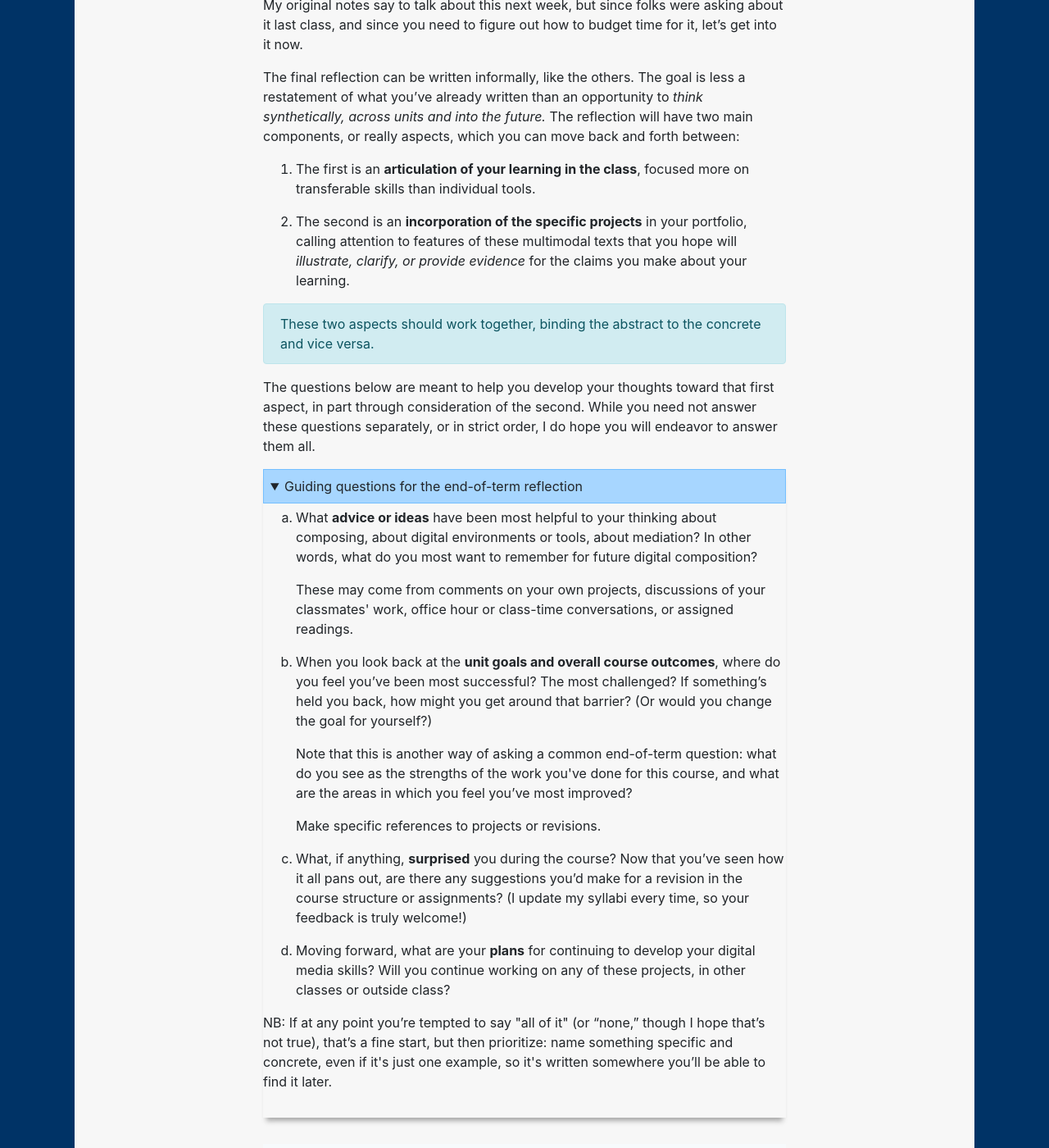
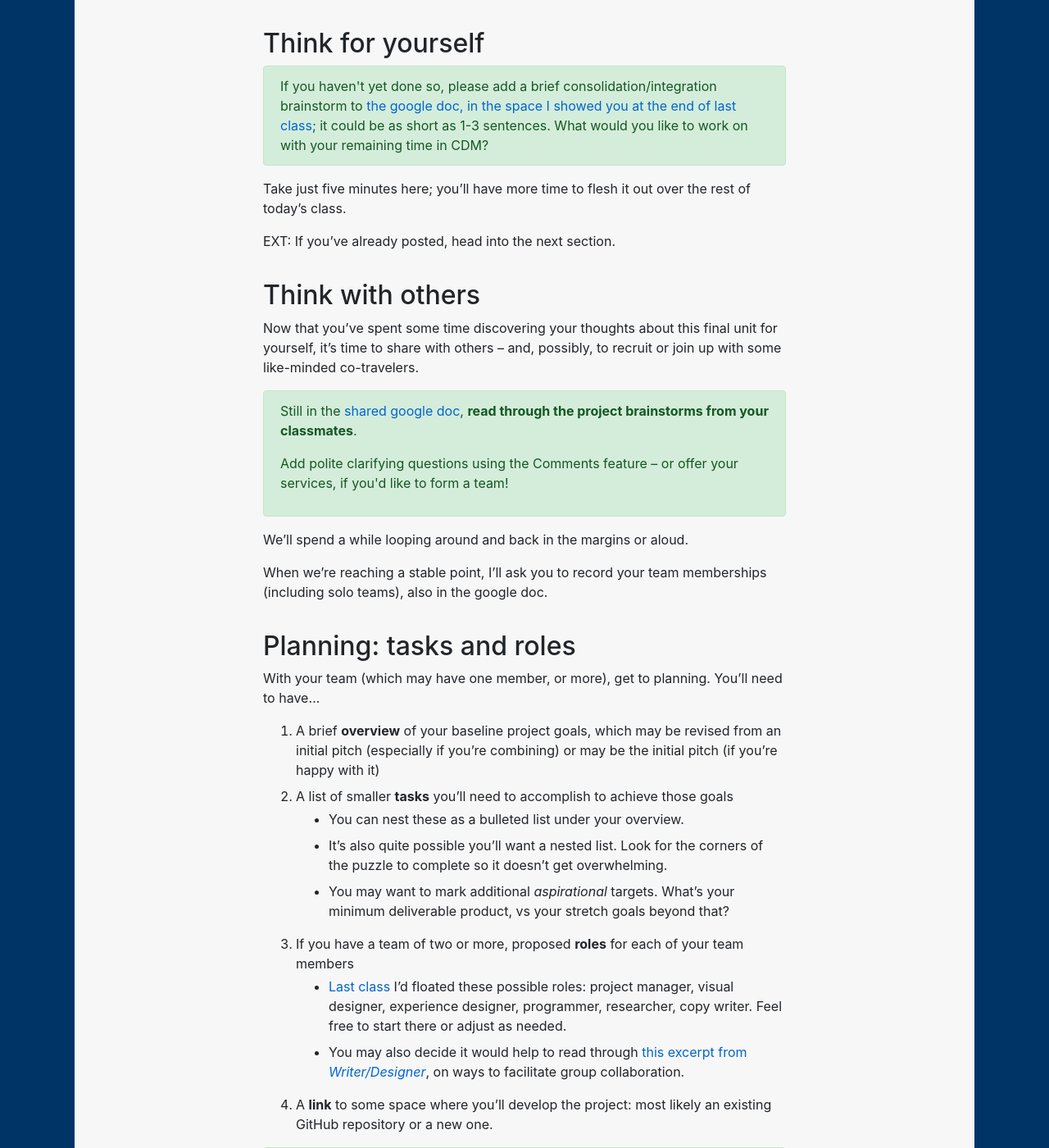
Before and after one commit to benmiller314/cdm2025spring, a Jekyll site: the page built from old-plans/lesson-25.md, in a window 1280 px wide and 1400 px high, scrolled down 686 px. Shown: the whole window at 82% size. Built offline with Jekyll 4.4.1, drawn with Linux system fonts in a browser that asks for light colours; our own code applies the rules of GitHub Pages for plain Markdown files; some of the changed text lies outside the part shown.

Commit message:
update pitch market for 2025spring

```diff
--- a/old-plans/lesson-25.md
+++ b/old-plans/lesson-25.md
@@ -1,24 +1,39 @@
 # Consolidation Unit Pitch Market and Studio
 
-**Work to have done**: Submit final-for-now website, with source files, and [reflection]({{site.github.issues_url}}); read Paul Ford [on the pleasures of reading git commit histories](https://www.nytimes.com/2019/06/11/magazine/letter-of-recommendation-bug-fixes-git.html); begin preparing for your final portfolio and a consolidation project to include in it
+<section class="prereqs">
+    <details><summary><strong>Texts to have read</strong></summary>
+        <ul>
+            <li>Paul Ford <a href="https://www.nytimes.com/2019/06/11/magazine/letter-of-recommendation-bug-fixes-git.html">on the pleasures of reading git commit histories</a></li>
+            <li>Your own git / GitHub revision history</li>
+        </ul>
+    </details>
+    <details><summary><strong>Work to have achieved</strong></summary>
+        <ul>
+            <li>Work through the questions from <a href="lesson-23#ext-studio">the EXT at the end of lesson 23</a>: what are the parts of the project? what assets will you need to find? etc</li>
+            <li>Write a brief project pitch, and post it to the <a href="https://bit.ly/cdm{{site.course.slugterm}}-notes">shared google doc</a></li>
+        </ul>
+    </details>
+</section>
+
 
 **Plan for the day**:
 
-1. About those final reflections
-2. Have an idea
-3. Review, respond, recruit
-4. Tasks and roles
-5. Studio time
+<!-- 1. Guidelines for final reflections -->
+1. Think for yourself
+2. Think with others
+3. Make a plan
+    * Tasks and roles for the project overall
+    * Goals for just today
+4. Studio time
 
+<!--
 ## About those final reflections
-
-My original notes say to talk about this next week, but since folks were asking about it last class, and since you need to figure out how to budget time for it, let's get into it now.
 
 The final reflection can be written informally, like the others. The goal is less a restatement of what you’ve already written than an opportunity to _think synthetically, across units and into the future._ The reflection will have two main components, or really aspects, which you can move back and forth between:
 
-1.	The first is an **articulation of your learning in the class**, focused more on transferable skills than individual tools.
+1. An **articulation of your learning in the class**, focused more on transferable skills than individual tools.
 
-2.	The second is an **incorporation of the specific projects** in your portfolio, calling attention to features of these multimodal texts that you hope will _illustrate, clarify, or provide evidence_ for the claims you make about your learning.
+2. An **incorporation of the specific projects** in your portfolio, calling attention to features of these multimodal texts that you hope will _illustrate, clarify, or provide evidence_ for the claims you make about your learning.
 
 <div class="alert alert-info">
 These two aspects should work together, binding the abstract to the concrete and vice versa.</div>
@@ -28,21 +43,25 @@ The questions below are meant to help you develop your thoughts toward that firs
 <details open><summary>Guiding questions for the end-of-term reflection</summary>
 
 <ol class="lalpha">
-<li><p>What <strong>advice or ideas</strong> have been most helpful to your thinking about composing, about digital environments or tools, about mediation? In other words, what do you most want to remember for future digital composition? </p>
+    <li>
+        <p>What <strong>advice or ideas</strong> have been most helpful to your thinking about composing, about digital environments or tools, about mediation? In other words, what do you most want to remember for future digital composition? </p>
 
-<p>These may come from comments on your own projects, discussions of your classmates' work, office hour or class-time conversations, or assigned readings. </p>
-</li>
+        <p>These may come from comments on your own projects, discussions of your classmates' work, office hour or class-time conversations, or assigned readings. </p>
+    </li>
+    <li>
+        <p>When you look back at the <strong>unit goals and overall course outcomes</strong>, where do you feel you’ve been most successful? The most challenged? If something’s held you back, how might you get around that barrier? (Or would you change the goal for yourself?) </p>
 
-<li><p>When you look back at the <strong>unit goals and overall course outcomes</strong>, where do you feel you’ve been most successful? The most challenged? If something’s held you back, how might you get around that barrier? (Or would you change the goal for yourself?) </p>
+        <p>Note that this is another way of asking a common end-of-term question: what do you see as the strengths of the work you've done for this course, and what are the areas in which you feel you’ve most improved? </p>
 
-<p>Note that this is another way of asking a common end-of-term question: what do you see as the strengths of the work you've done for this course, and what are the areas in which you feel you’ve most improved? </p>
-
-<p>Make specific references to projects or revisions.</p>
-</li>
-
-<li><p>What, if anything, <strong>surprised</strong> you during the course? Now that you’ve seen how it all pans out, are there any suggestions you’d make for a revision in the course structure or assignments? (I update my syllabi every time, so your feedback is truly welcome!)</p></li>
-
-<li><p>Moving forward, what are your <strong>plans</strong> for continuing to develop your digital media skills? Will you continue working on any of these projects, in other classes or outside class?</p></li>
+        <p>Make specific references to projects or revisions.</p>
+    </li>
+    <li>
+        <p>What, if anything, <strong>surprised</strong> you during the course? Now that you’ve seen how it all pans out, are there any suggestions you’d make for a revision in the course structure or assignments? (I update my syllabi every time, so your feedback is truly welcome!)</p>
+    </li>
+    <li>
+        <p>Moving forward, what are your <strong>plans</strong> for continuing to develop your digital media skills? Will you continue working on any of these projects, in other classes or outside class?
+        </p>
+    </li>
 </ol>
 
 <p>NB: If at any point you’re tempted to say "all of it" (or “none,” though I hope that’s not true), that’s a fine start, but then prioritize: name something specific and concrete, even if it's just one example, so it's written somewhere you’ll be able to find it later.</p>
@@ -50,20 +69,21 @@ The questions below are meant to help you develop your thoughts toward that firs
 </details>
 
 <aside class="smaller">
-NB: Should you want it, I have a <a href="{{site.github.url}}/uploads/handout--final-portfolio-prompt.docx?raw=true">handout</a> summing up the above information, including the guiding questions for reflection and a checklist for submitting the final portfolio.
+NB: Should you want it, I have a <a href="../uploads/handout--final-portfolio-prompt.docx?raw=true">handout</a> summing up the above information, including the guiding questions for reflection and a checklist for submitting the final portfolio.
 </aside>
 
 
 What questions, comments, or concerns do you have about this now?
-
+-->
 
 ## Think for yourself
 
-<div class="alert alert-success">If you haven't yet done so, please add a brief consolidation/integration brainstorm to <a href="https://bit.ly/cdm{{site.course.slugterm}}-notes#heading=h.leh3pxuj6n6n">the google doc, in the space I showed you at the end of last class</a>; it could be as short as 1-3 sentences. What would you like to work on with your remaining time in CDM?</div>
+<div class="alert alert-success">If you haven't yet done so, please add a brief consolidation/integration brainstorm to <a href="https://bit.ly/cdm{{site.course.slugterm}}-notes">the google doc, in the space I showed you at the end of last class</a>; it could be as short as 1-3 sentences. What would you like to work on with your remaining time in CDM?</div>
 
 Take just five minutes here; you'll have more time to flesh it out over the rest of today's class.
 
-EXT: If you've already posted, read below about Tasks and Roles, and start brainstorming toward those.
+EXT: If you've already posted, head into the next section.
+
 
 ## Think with others
 
@@ -83,51 +103,55 @@ When we're reaching a stable point, I'll ask you to record your team memberships
 
 With your team (which may have one member, or more), get to planning. You'll need to have...
 
-1. a brief **overview** of your baseline project goals, which may be revised from an initial pitch
-2. a list of smaller **tasks** you'll need to accomplish to achieve those goals
-3. proposed **roles** for each of your team members, if you have a team of two or more
-  - [Last class](lesson-24#roles-and-reflection-15-min) I'd floated these possible roles: project manager, visual designer, experience designer, programmer, researcher, copy writer. Feel free to start there or adjust as needed.
-  - You may also decide it would help to read through [this excerpt from _Writer/Designer_](https://pitt.box.com/s/96l347yyrx2e69lkx635bl0jac4beaye), on ways to facilitate group collaboration.
-4. a **link** to some space where you'll develop the project: most likely an existing GitHub repository or a new one.
+1. A brief **overview** of your baseline project goals, which may be revised from an initial pitch (especially if you're combining) or may be the initial pitch (if you're happy with it)
+2. A list of smaller **tasks** you'll need to accomplish to achieve those goals
+    - You can nest these as a bulleted list under your overview.
+    - It's also quite possible you'll want a nested list. Look for the corners of the puzzle to complete so it doesn't get overwhelming.
+    - You may want to mark additional _aspirational_ targets. What's your minimum deliverable product, vs your stretch goals beyond that?
+3. If you have a team of two or more, proposed **roles** for each of your team members
+    - [Last class](lesson-23#roles-and-reflection-15-min) I'd floated these possible roles: project manager, visual designer, experience designer, programmer, researcher, copy writer. Feel free to start there or adjust as needed.
+    - You may also decide it would help to read through [this excerpt from _Writer/Designer_](https://pitt-my.sharepoint.com/:b:/g/personal/millerb_pitt_edu/EWCA_Mf-WlVOhdrDM0Qi-LwBF2ej1e93f13CS5qhgNhVNg?e=vKhpBC), on ways to facilitate group collaboration.
+4. A **link** to some space where you'll develop the project: most likely an existing GitHub repository or a new one.
 
-Optionally, you can add
-<ol start="5"><li>more aspirational stretch goals beyond those above.</li></ol>
 
 <div class="alert alert-success">
-<p>Please <strong>post these plans to the <a href="http://bit.ly/cdm{{site.course.slugterm}}-notes#heading=h.6f9bfwj0alnl">google doc</a> by the end of today's class.</strong></p>
+<p>Please <strong>post these plans to the <a href="https://bit.ly/cdm{{site.course.slugterm}}-notes">google doc</a> by the end of today's class.</strong> If you're starting a new repo, they could also go in your new README.</p>
 <!--
 <p>Please use the section below the names so I can more easily scoop up the group memberships for Thursday's Zoom rooms. I also recommend posting a copy of your plan in your project's README – but don't forget to post that link where I can find it!</p> -->
 </div>
 
 
-## EXT: Studio time
+## Studio time
 
-When you're ready to move on, I'll get out of your way. :¬)
+If you're ready to move on and time allows, I'll get out of your way. :¬)
 
-### Set goals for today
+### Choose a subset of your goals for today
 
-As is our custom, please [write down your goals](https://bit.ly/cdm{{site.course.slugterm}}-notes#heading=h.oote2j8rs4ib) for in-class time at the beginning of your work session, and expect to come back at the end with an update. Of the tasks you've chosen, which can you achieve in class today? If none, how will you use class time to set yourself up for success moving forward?
+As is our custom, please [write down _today's_ goals](https://bit.ly/cdm{{site.course.slugterm}}-notes#heading=h.oote2j8rs4ib) for in-class time at the beginning of your work session, and expect to come back at the end with an update:
+* Of the tasks you've listed, which can you achieve in class today?
+* If none, how will you use class time to set yourself up for success moving forward? (See below for some possible reading you could do.)
+
 
 I'll float around, as usual.
 
-
-### Remember your resources
-
-Don't forget that there are some pre-compiled [ Resources](../resources) that might be useful...
-
-And please let me know if you find any more to share!
+<div class="alert alert-info">
+Don't forget that there are some pre-compiled <a href="../resources">Resources</a> that might be useful... and please let me know if you find any more to share!
+</div>
 
 ### Exit note
 
-Five minutes before the end of class, please loop back to the google doc and make an updated plan: what do you want to have finished for Tuesday?
+Five minutes before the end of class, please loop back to the google doc and make an updated plan: what do you want to have finished for Monday? By Wednesday, when we next have class?
 
 
 ## Homework for next time
+
+<div class="alert alert-danger"><span style="color: #c51100;">Reminder: Ben will be traveling next week because of Passover, so Monday's class and office hours (April 14) are <em>canceled</em>.</span></div>
 
 * **Continue** with whatever work you set out for yourself to consolidate, integrate, and ideally deepen your learning this semester.
 * Post a **preview** – a beginning – to the repo you linked to in today's class.
   - If you're revising, this means you should **push at least one new commit.**
   - I'm going by project, not person, so teams should divide the labor appropriately... and hold each other to the agreements you've made.
 
-* EXT: If you haven't yet done so, and you have more time now that it's the weekend, please do the Ford reading and commit history activity from [last class](lesson-24#homework-for-next-time).
-* Have you also considered reading back through your studio goals and reflections in [the google doc](http://bit.ly/cdm{{site.course-slugterm}}-notes)? What about the [lesson plans](../schedule), especially advice on studio days?
+EXT: If you haven't yet done so, please do read Paul Ford on git logs and read back through your own commit history – part of the homework from [last class](lesson-23#homework-for-next-time).
+
+EXT: Have you also considered reading back through your studio goals and reflections in [the google doc](http://bit.ly/cdm{{site.course-slugterm}}-notes)? What about the [lesson plans](../schedule) – perhaps especially all those advice blocks from studio days?
```
